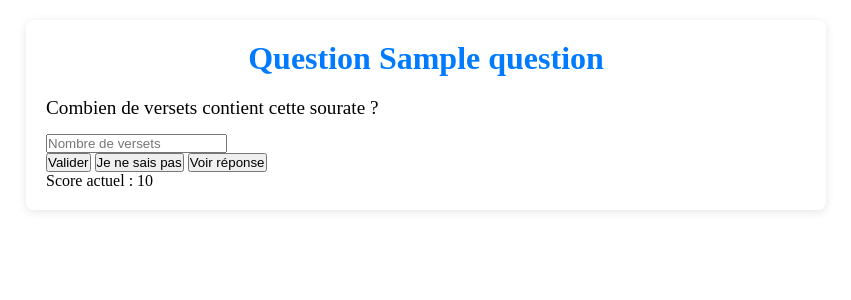
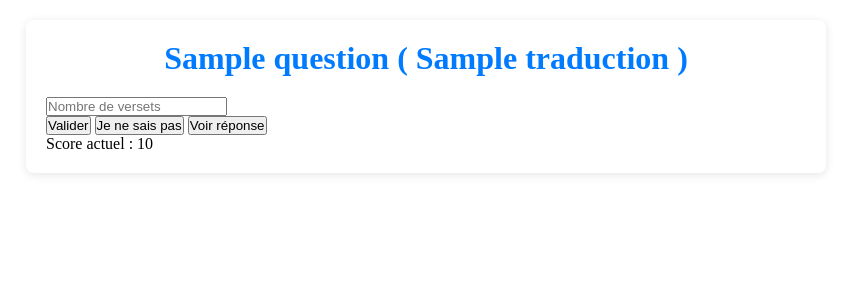
Before and after one commit to NezimK/QuizSuras, a Flask app: template templates/quiz_n1.html in a window 1280 px wide. Shown: the top 300 px of the page, without its empty margins (214-1065 px from the left). Run offline with Flask 3, Linux system fonts and the light colour scheme; the template is opened without the code that fills it: most values are stand-ins (such as "Sample title", 1, 10 or a date in 2020).

Commit message:
add traduction next to arabic name of sourate on title

```diff
--- a/templates/quiz_n1.html
+++ b/templates/quiz_n1.html
@@ -9,8 +9,7 @@
 
 <body>
   <div class="quiz-container">
-    <h2 class="quiz-title">Question {{ question["nom"] }}</h2>
-    <p class="question">Combien de versets contient cette sourate ?</p>
+    <h2 class="quiz-title">{{ question["nom"]}} ( {{ question["traduction"] }} ) </h2>
 
     <form method="POST">
       <input type="text" name="reponse" placeholder="Nombre de versets">
```
